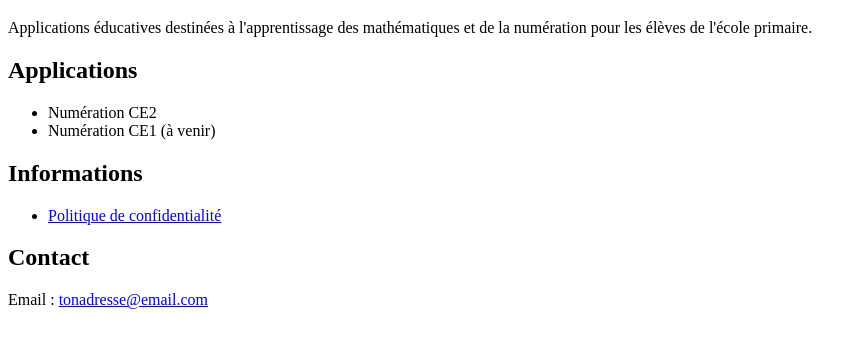
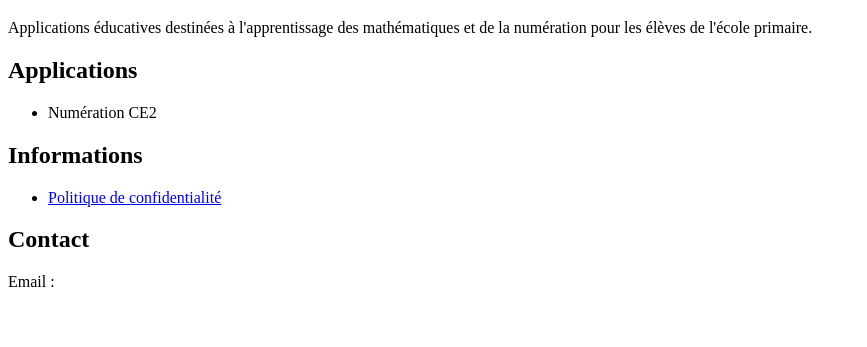
Before and after one commit to lgr974/lgr-education, a plain HTML site: page index.html in a window 1280 px wide. Shown: the part 61-408 px from the top of the page, without its empty margins (0-867 px from the left). Drawn offline with Linux system fonts and the light colour scheme.

Commit message:
Add files via upload

```diff
--- a/index.html
+++ b/index.html
@@ -19,7 +19,7 @@ et de la numération pour les élèves de l'école primaire.
 
 <ul>
   <li>Numération CE2</li>
-  <li>Numération CE1 (à venir)</li>
+
 </ul>
 
 <h2>Informations</h2>
@@ -34,8 +34,8 @@ et de la numération pour les élèves de l'école primaire.
 
 <p>
 Email :
-<a href="mailto:tonadresse@email.com">
-tonadresse@email.com
+<a href="mailto:lgr974@gmail.com">
+
 </a>
 </p>
 
```
